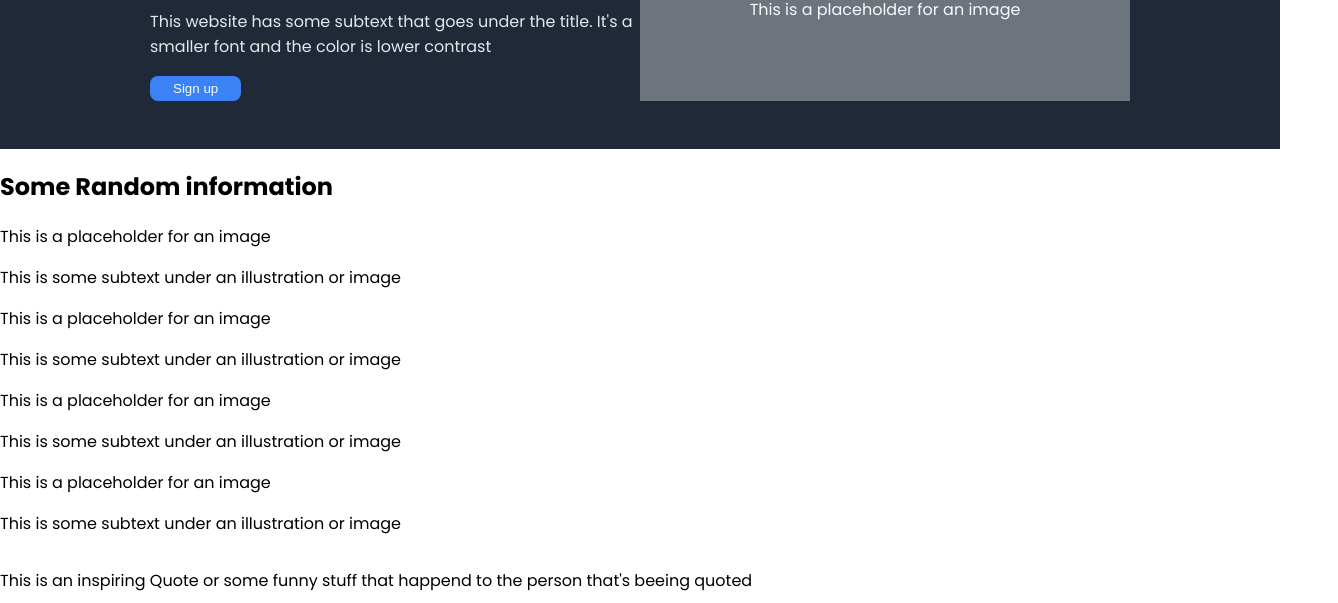
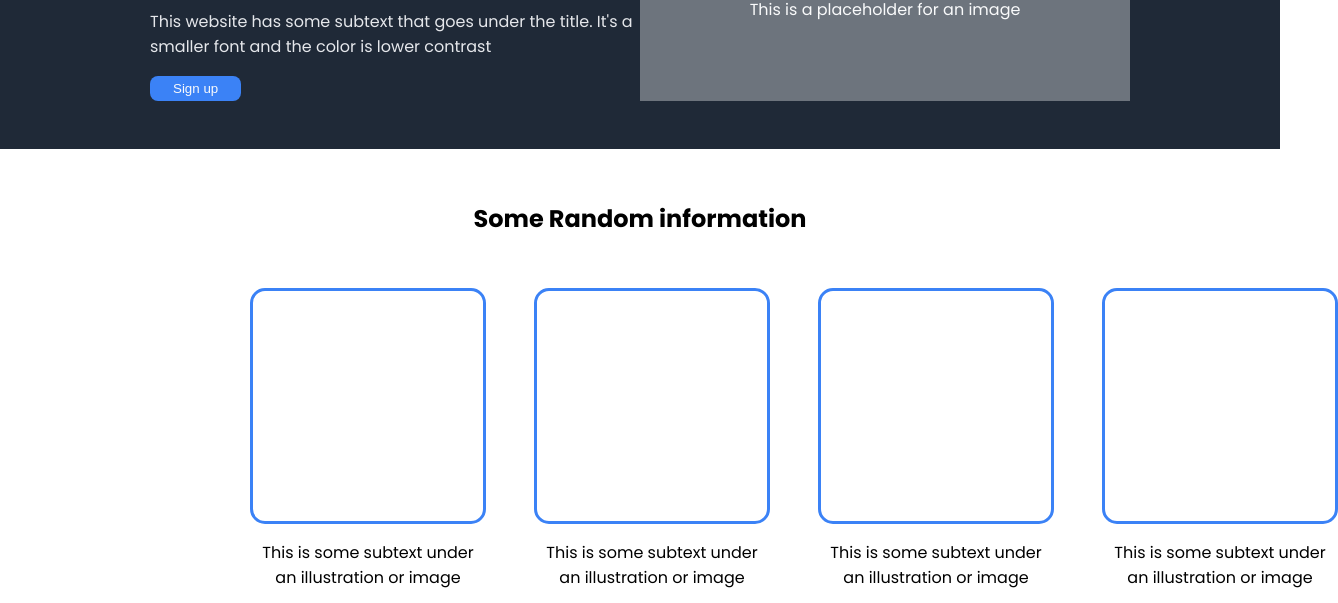
Before and after one commit to Hook-88/Landing-page, a plain HTML site: page index.html in a window 1280 px wide. Shown: the part 197-800 px from the top of the page, 1338 px wide, since content can reach past the window. Drawn offline with Linux system fonts and the light colour scheme.

Commit message:
Add random information

```diff
--- a/index.html
+++ b/index.html
@@ -32,37 +32,40 @@
     </div>
   </div>
 
-
   <div class="main-row-one">
     <h2>Some Random information</h2>
 
+    <div class="cards-wrapper">
       <div class="card">
         <div class="card-image-placeholder">
-        This is a placeholder for an image
+          <!-- This is a placeholder for an image -->
         </div>
         <p>This is some subtext under an illustration or image</p>
       </div>
 
       <div class="card">
         <div class="card-image-placeholder">
-        This is a placeholder for an image
+          <!-- This is a placeholder for an image -->
         </div>
         <p>This is some subtext under an illustration or image</p>
       </div>
 
       <div class="card">
         <div class="card-image-placeholder">
-        This is a placeholder for an image
+          <!-- This is a placeholder for an image -->
         </div>
         <p>This is some subtext under an illustration or image</p>
       </div>
 
       <div class="card">
         <div class="card-image-placeholder">
-        This is a placeholder for an image
+          <!-- This is a placeholder for an image -->
         </div>
         <p>This is some subtext under an illustration or image</p>
       </div>
+    </div>
+
+
   </div>
 
   <div class="main-row-two">
--- a/style.css
+++ b/style.css
@@ -4,6 +4,7 @@ body {
   padding: 0;
   display: flex;
   flex-direction: column;
+  height: 100vh;
 }
 
 .header {
@@ -58,5 +59,28 @@ button {
   display: flex;
   justify-content: center;
   align-items: center;
+}
 
+.cards-wrapper {
+  display: flex;
+  gap: 48px;
+  text-align: center;
+  padding-bottom: 48px;
 }
+
+.main-row-one {
+  padding: 0 250px;
+}
+
+.main-row-one h2 {
+  text-align: center;
+  padding: 32px 0;
+}
+
+.card-image-placeholder {
+  height: 230px;
+  width: 230px;
+  margin: 0 auto;
+  border-radius: 15px;
+  border: 3px solid #3B82F6;
+}
```
Lines whose indentation alone changed are shown as unchanged.
